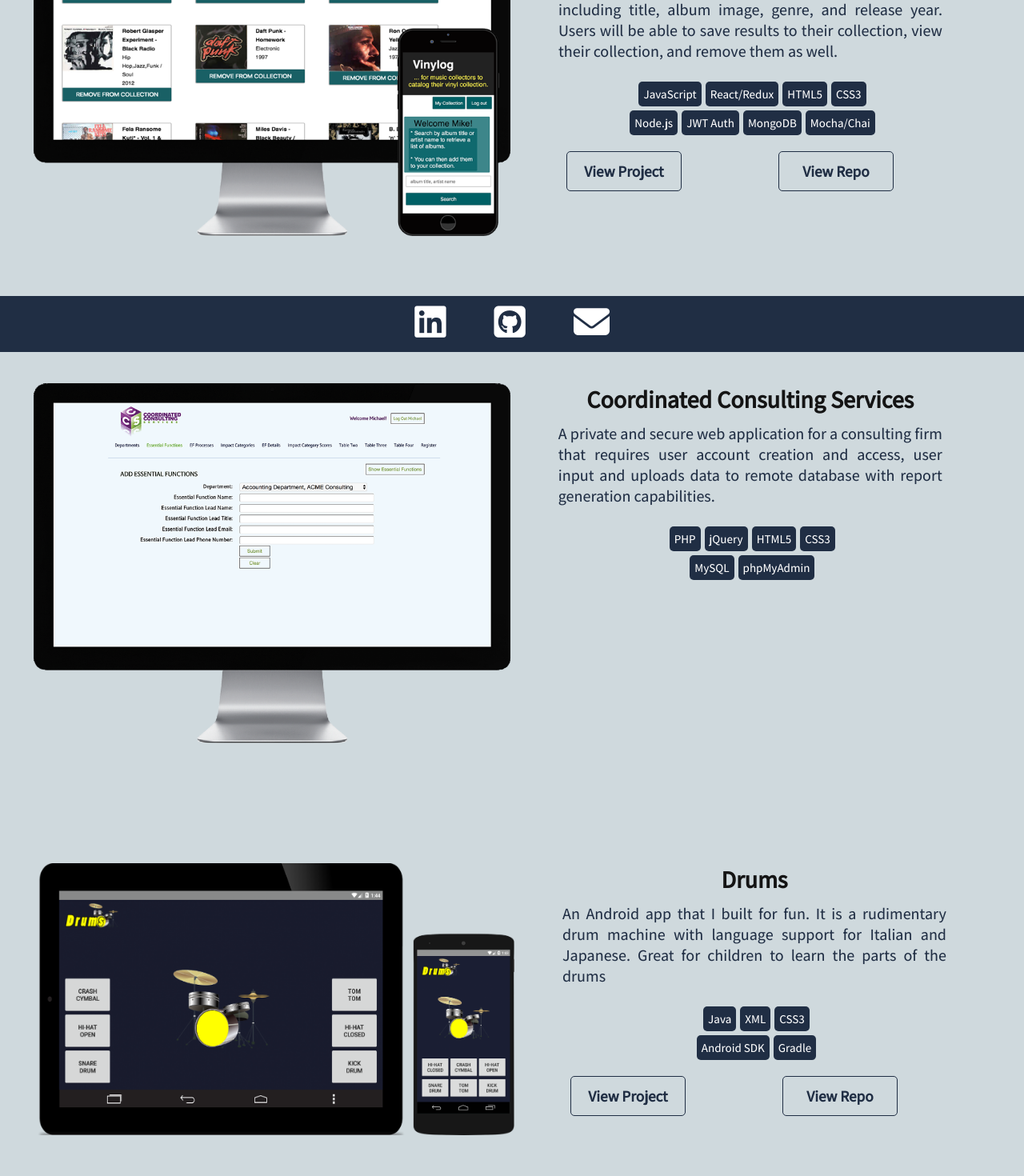
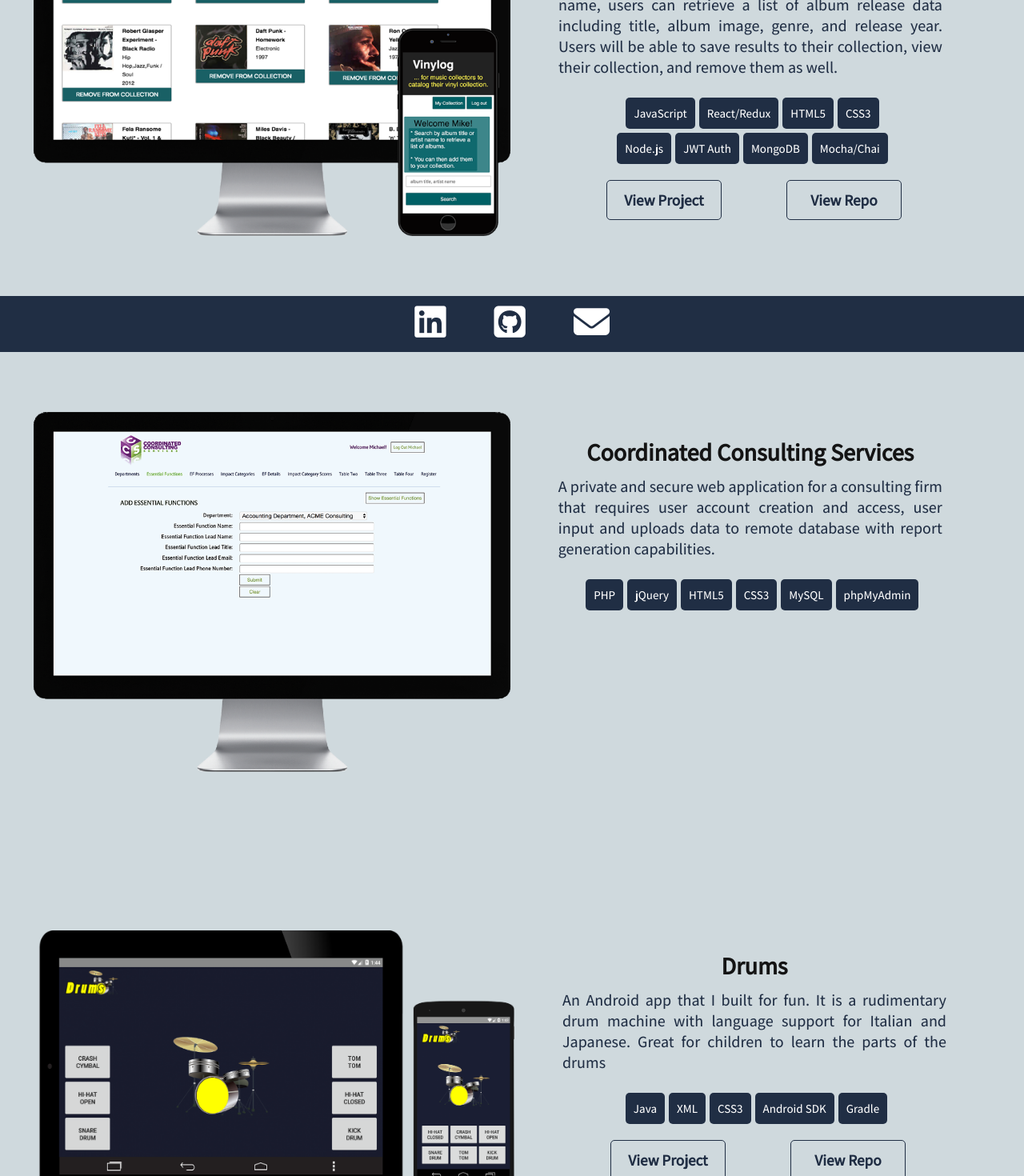
Before and after one commit to LeReiver/new-portfolio, a React (Create React App) app: page /projects in a window 1280 px wide. Shown: the part 360-1830 px from the top of the page at 80% size. Built offline with nearby package versions, Linux system fonts and the light colour scheme; a web font is replaced by a local one.

Commit message:
modified projects desktop screen size

```diff
--- a/src/components/projects/projects.css
+++ b/src/components/projects/projects.css
@@ -43,9 +43,19 @@ p.p2.stack {
   border: thin white solid;
 }
 
+.project-button-group {
+  /* display: block; */
+}
+
+/* .stack-list {
+  float: left;
+  margin-left: 80px;
+} */
+
 ul {
   margin: 0;
   padding: 0;
+  /* display: inline-block; */
 }
 
 ul > li {
@@ -55,10 +65,10 @@ ul > li {
   color: white;
   font-weight: 300;
   font-size: 15px;
-  text-align: start;
+  text-align: center;
   list-style-type: none;
   background-color: rgb(32, 46, 68);
-  padding: 1%;
+  padding: 10px;
   border-radius: 5px;
   -webkit-border-radius: 5px;
   -moz-border-radius: 5px;
@@ -72,12 +82,13 @@ ul > li {
   margin-top: 0;
 }
 
-.project-block .ccs {
-  margin-bottom: 140px;
+.project-block.ccs {
+  margin-bottom: 130px;
 }
 
-.project-block .app {
-  margin-bottom: 140px;
+.project-block.app {
+  margin-bottom: 210px;
+  margin-top: 210px;
 }
 
 .project-title {
@@ -99,6 +110,18 @@ ul > li {
   /* width: 40%; */
 }
 
+.project-desc.desktop-mobile {
+  margin-top: 20px;
+}
+
+.project-desc.ccs {
+  margin-top: 30px;
+}
+
+.project-desc.app {
+  margin-top: 24px;
+}
+
 .logo-icon {
   height: 350px;
   width:350px;
@@ -114,7 +137,6 @@ ul > li {
 }
 
 .project-image.ccs img {
-  /* height: 450px; */
   margin-top: 60px;
   margin-bottom: -200px;
 }
@@ -133,12 +155,13 @@ button {
 
 .project-button button{
   float: left;
-  margin-left: 70px;
+  margin-left: 120px;
   margin-top: 20px;
 }
 
 .repo-button button {
    margin-top: 20px;
+   margin-left: -30px;
 }
 
 #projects {
--- a/src/components/projects/projects.js
+++ b/src/components/projects/projects.js
@@ -17,6 +17,7 @@ render() {
           <p className="project-p desc">
           Vinylog is web application that allows users to create a private and secure account to catalog their vinyl collection. By searching for an album title or artists name, users can retrieve a list of album release data including title, album image, genre, and release year. Users will be able to save results to their collection, view their collection, and remove them as well.
           </p>
+          <div className="stack-list">
             <ul>
               <li>JavaScript</li>
               <li>React/Redux</li>
@@ -29,6 +30,8 @@ render() {
               <li>MongoDB</li>
               <li>Mocha/Chai</li>
             </ul>
+          </div>
+          <div className="project-button-group">
             <div className="project-button">
                 <a href="https://vinylog.herokuapp.com/" target="_blank">
                   <button>View Project</button></a>
@@ -39,12 +42,13 @@ render() {
             </div>
           </div>
         </div>
+      </div>
 
       <div className="project-block ccs">
         <div className="project-image ccs">
           <img src={require("../../images/ccs_desktop_md.png")}alt="CCS"></img>
         </div>
-        <div className="project-desc">
+        <div className="project-desc ccs">
           <h2>Coordinated Consulting Services</h2>
           <p className="project-p desc">A private and secure web application for a consulting firm that
               requires user account creation and access, user input and uploads data to remote database with report generation capabilities.</p>
@@ -53,8 +57,8 @@ render() {
             <li>jQuery</li>
             <li>HTML5</li>
             <li>CSS3</li>
-          </ul>
-          <ul>
+          {/* </ul>
+          <ul> */}
             <li>MySQL</li>
             <li>phpMyAdmin</li>
           </ul>
@@ -72,8 +76,8 @@ render() {
             <li>Java</li>
             <li>XML</li>
             <li>CSS3</li>
-          </ul>
-          <ul>
+          {/* </ul>
+          <ul> */}
             <li>Android SDK</li>
             <li>Gradle</li>
           </ul>
```
Lines whose indentation alone changed are shown as unchanged.
